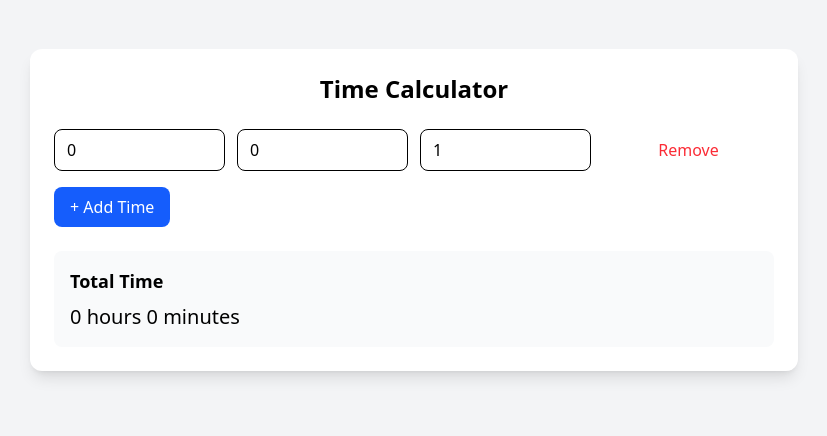
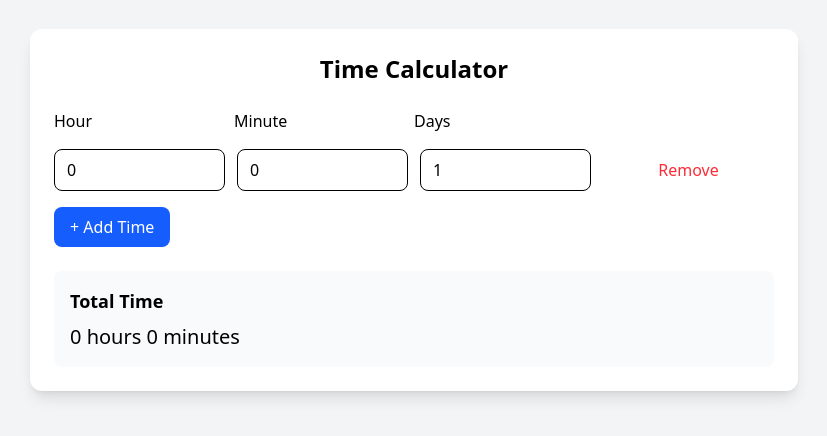
Before and after one commit to jilsonjoy98/time_cal, a React (Vite) app: page / in a window 1280 px wide. Shown: the part 190-626 px from the top of the page, without its empty margins (226-1053 px from the left). Built offline with nearby package versions, Linux system fonts and the light colour scheme.

Commit message:
added title

```diff
--- a/src/App.jsx
+++ b/src/App.jsx
@@ -39,6 +39,17 @@ function App() {
           </h1>
 
           <div className="space-y-4">
+            <div className="grid grid-cols-4">
+              <div>
+                <p>Hour</p>
+              </div>
+              <div>
+                <p>Minute </p>
+              </div>
+              <div>
+                <p>Days</p>
+              </div>
+            </div>
             {entries.map((item, index) => (
               <div key={index} className="grid grid-cols-4 gap-3 items-center">
                 <input
@@ -46,7 +57,9 @@ function App() {
                   placeholder="Hours"
                   value={item.hours}
                   onChange={(e) => handleChange(index, "hours", e.target.value)}
-                  className="border rounded-lg px-3 py-2"
+                  className="border rounded-lg px-3 py-2 "
+                  min={0}
+                  maxLength={2}
                 />
 
                 <input
@@ -57,6 +70,7 @@ function App() {
                     handleChange(index, "minutes", e.target.value)
                   }
                   className="border rounded-lg px-3 py-2"
+                  min={0}
                 />
 
                 <input
@@ -65,6 +79,7 @@ function App() {
                   value={item.days}
                   onChange={(e) => handleChange(index, "days", e.target.value)}
                   className="border rounded-lg px-3 py-2"
+                  min={1}
                 />
 
                 <button
```
